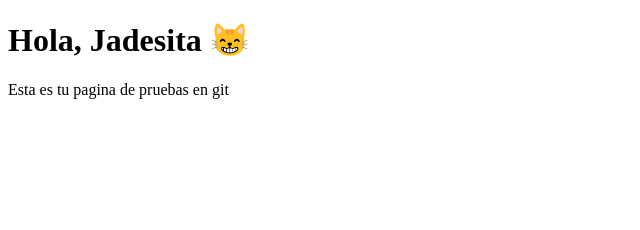
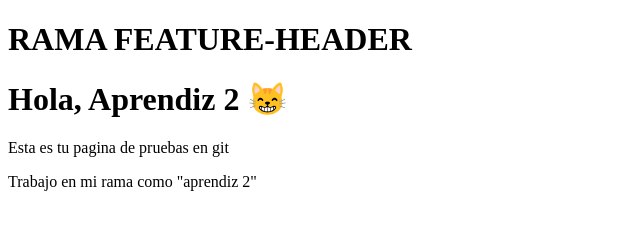
Before and after one commit to jadelarg0/ProyectoEquipo, a plain HTML site: page index.html in a window 1280 px wide. Shown: the whole page, without its empty margins (0-640 px from the left). Drawn offline with Linux system fonts and the light colour scheme.

Commit message:
Creacion de el encabezado de la pagina

```diff
--- a/index.html
+++ b/index.html
@@ -6,8 +6,11 @@
     <title>Mi pagina sencilla Git</title>
 </head>
 <body>
-    <h1>Hola, Jadesita 😸</h1>
+
+    <h1>RAMA FEATURE-HEADER</h1>
+    <h1>Hola, Aprendiz 2 😸</h1>
 
     <p>Esta es tu pagina de pruebas en git</p>
+    <p>Trabajo en mi rama como "aprendiz 2"</p>
 </body>
 </html>
```
